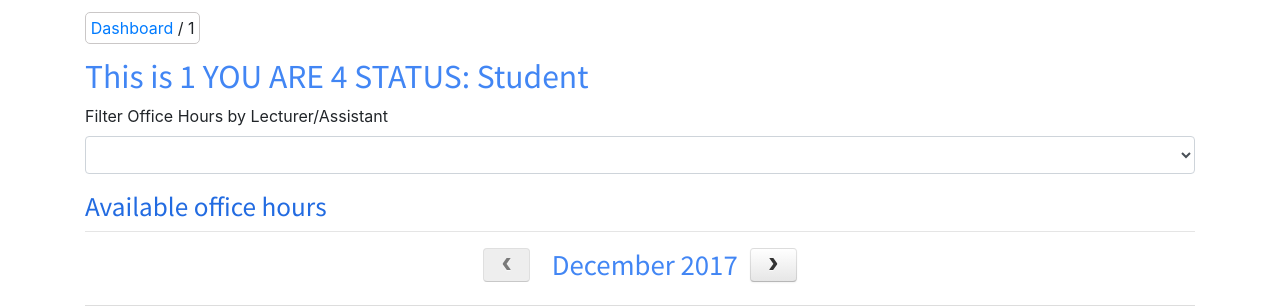
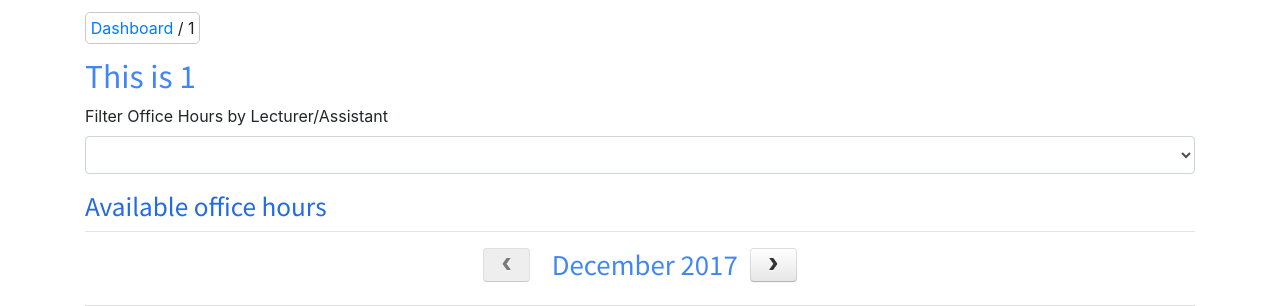
Before and after one commit to chrislmy/digital_clerk, a Django app: page /dashboard/module_details/1 in a window 1280 px wide. Shown: the part 56-362 px from the top of the page. Run offline with Django 3.2, Linux system fonts and the light colour scheme; data that the repository does not hold is empty; some libraries are stand-ins or nearby versions.

Commit message:
edited out debugging in html page

```diff
--- a/digitalclerk_app/templates/digitalclerk_app/module_detail.html
+++ b/digitalclerk_app/templates/digitalclerk_app/module_detail.html
@@ -4,7 +4,7 @@
 
 {% block main %}
 	<span class="navigation-box"><a href="{% url 'digitalclerk_app:dashboard' %}">Dashboard</a> / {{ module_code }}</span>
-	<h2 class="primary-header1" style="margin-top: 1rem;">This is {{ module_code }} YOU ARE {{user_upi}} STATUS: {{user_status}}</h2>
+	<h2 class="primary-header1" style="margin-top: 1rem;">This is {{ module_code }}</h2>
 	<!-- Form to filter lecturer/assistant names -->
 	<form id="officeHourFilterForm" action="{% url 'digitalclerk_app:module_details' module_code %}" method="POST">
 		{% csrf_token %}
```
